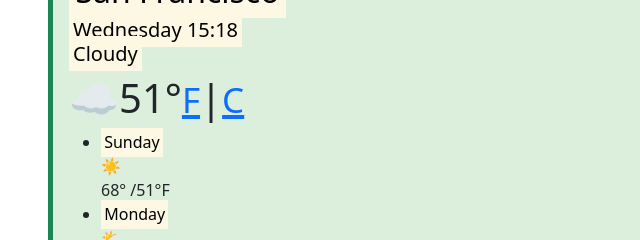
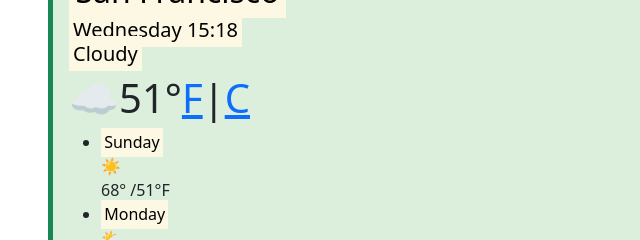
Before and after one commit to minuantony/WeatherApp, a website built with Parcel: page index.html in a window 1280 px wide. Shown: the part 183-423 px from the top of the page, 0-640 px from the left. Built offline with nearby package versions, Linux system fonts and the light colour scheme.

Commit message:
form - submit added

```diff
--- a/index.html
+++ b/index.html
@@ -30,7 +30,7 @@
           <mark>San Francisco</mark>
         </h2>
         <h5><mark>Saturday 7am</mark><br /><mark>Cloudy</mark></h5>
-        <h1><span class="temperature">☁️51</span>°<a href="#" id="fahrenheit-link"><small>F</small></a>|<a href="#" id="celsius-link"><small>C</small></a></h1>
+        <h1><span class="temperature">☁️51</span>°<a href="#" id="fahrenheit-link">F</a>|<a href="#" id="celsius-link">C</a></h1>
           <ul class="fivedays" >
             <li class="days"><mark>Sunday</mark><br/>☀️<br />
               68° /51°F</li>
--- a/src/index.js
+++ b/src/index.js
@@ -1,3 +1,4 @@
+//Feature 1
 let now = new Date();
 console.log(now);
 let days = [
@@ -20,6 +21,7 @@
 let headingFive = document.querySelector("h5 mark");
 headingFive.innerHTML = current;
 
+//Feature 2
 let form = document.createElement("form");
 let span = document.querySelector(".search-button");
 span.appendChild(form);
@@ -39,6 +41,7 @@
 button.addEventListener("click", displayCity);
 form.addEventListener("submit", displayCity);
 
+//Bonus Feature
 function fahrenheit(event) {
   event.preventDefault();
   let temp = document.querySelector(".temperature");
```
